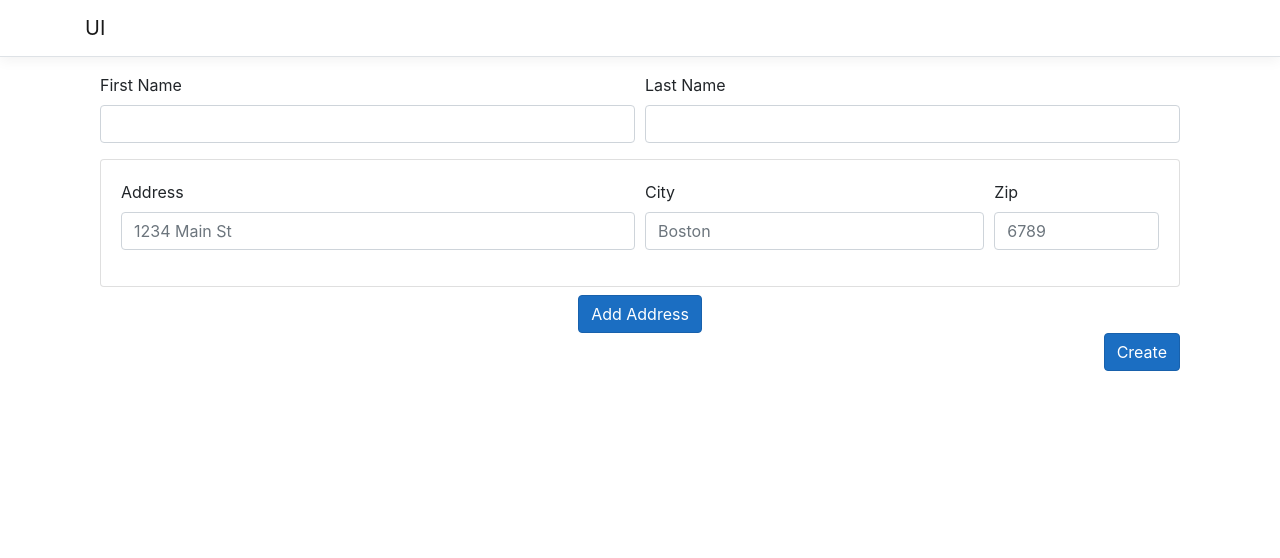
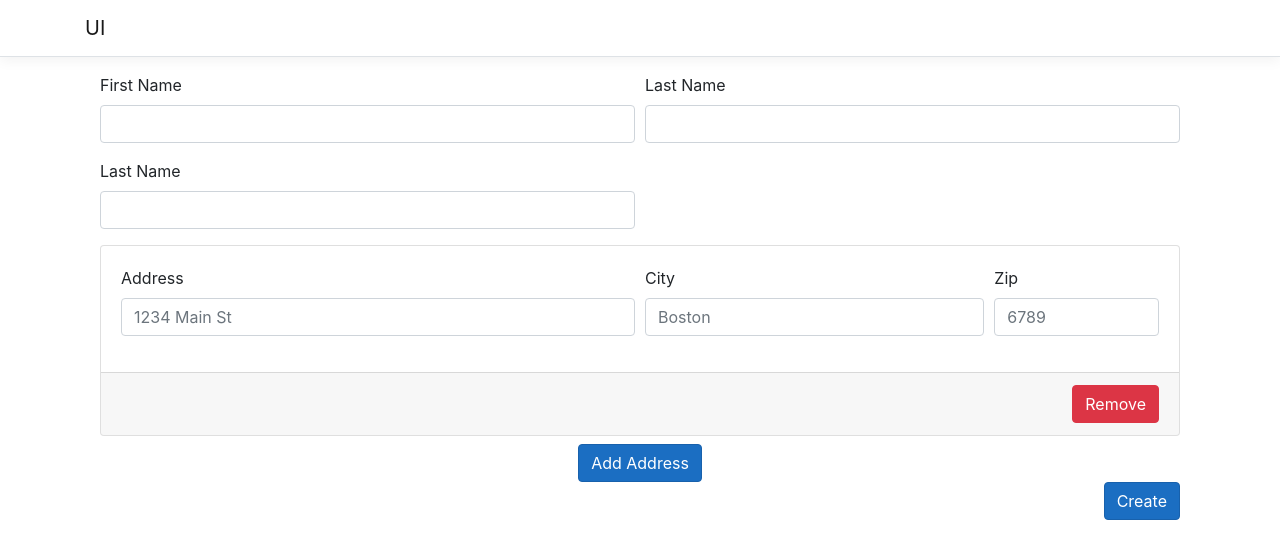
Before and after one commit to kudchikarsk/cqrs-demo, an Angular app in the folder UI/ClientApp/: page /add-customer in a window 1280 px wide. Shown: the top 558 px of the page. Built offline with nearby package versions, Linux system fonts and the light colour scheme.

Commit message:
fix add and edit customer

```diff
--- a/UI/ClientApp/src/app/add-customer/add-customer.component.html
+++ b/UI/ClientApp/src/app/add-customer/add-customer.component.html
@@ -8,6 +8,11 @@
       <div class="form-group col-md-6">
         <label for="lastName">Last Name</label>
         <input type="text" class="form-control" id="lastName" [(ngModel)]="customer.lastName" name="lastName">
+      </div>
+
+      <div class="form-group col-md-6">
+        <label for="age">Last Name</label>
+        <input type="number" class="form-control" id="age" [(ngModel)]="customer.age" name="age">
       </div>
     </div>
 
@@ -33,6 +38,9 @@
         </div>
 
       </div>
+      <div class="card-footer">
+        <button type="submit" class="btn btn-danger float-right" (click)="removeAddress(address)">Remove</button>
+      </div>
     </div>
     <button class="btn btn-primary d-block mx-auto" (click)="addAddress()">Add Address</button>
     <button type="submit" class="btn btn-primary float-right" (click)="create()">Create</button>
--- a/UI/ClientApp/src/app/add-customer/add-customer.component.ts
+++ b/UI/ClientApp/src/app/add-customer/add-customer.component.ts
@@ -22,6 +22,13 @@ export class AddCustomerComponent implements OnInit {
         this.customer.addresses.push({});
     }
 
+    removeAddress(address) {
+        let index = this.customer.addresses.indexOf(address);
+        if (index > -1) {
+            this.customer.addresses.splice(index, 1);
+        }
+    }
+
     create() {
         this.customerService.create(this.customer)
             .subscribe((data) => {
--- a/UI/ClientApp/src/app/edit-customer/edit-customer.component.html
+++ b/UI/ClientApp/src/app/edit-customer/edit-customer.component.html
@@ -8,6 +8,10 @@
       <div class="form-group col-md-6">
         <label for="lastName">Last Name</label>
         <input type="text" class="form-control" id="lastName" [(ngModel)]="customer.lastName" name="lastName">
+      </div>
+      <div class="form-group col-md-6">
+        <label for="age">Last Name</label>
+        <input type="number" class="form-control" id="age" [(ngModel)]="customer.age" name="age">
       </div>
     </div>
 
@@ -33,6 +37,9 @@
         </div>
 
       </div>
+      <div class="card-footer">
+        <button type="submit" class="btn btn-danger float-right" (click)="removeAddress(address)">Remove</button>
+      </div>
     </div>
     <button class="btn btn-primary d-block mx-auto" (click)="addAddress()">Add Address</button>
     <button type="submit" class="btn btn-primary float-right" (click)="save()">Save</button>
--- a/UI/ClientApp/src/app/edit-customer/edit-customer.component.ts
+++ b/UI/ClientApp/src/app/edit-customer/edit-customer.component.ts
@@ -23,6 +23,17 @@ export class EditCustomerComponent implements OnInit {
             });
     }
 
+    addAddress() {
+        this.customer.addresses.push({});
+    }
+
+    removeAddress(address) {
+        let index = this.customer.addresses.indexOf(address);
+        if (index > -1) {
+            this.customer.addresses.splice(index,1);
+        }
+    }
+
     save() {
         this.customerService.update(this.route.snapshot.params.id, this.customer)
             .subscribe(() => {
--- a/UI/ClientApp/src/app/home/home.component.html
+++ b/UI/ClientApp/src/app/home/home.component.html
@@ -8,16 +8,16 @@
       <thead>
         <tr>
           <th scope="col">#</th>
-          <th scope="col">First</th>
-          <th scope="col">Last</th>
+          <th scope="col">Name</th>
+          <th scope="col">Age</th>
           <th scope="col">Actions</th>
         </tr>
       </thead>
       <tbody>
         <tr *ngFor="let customer of customers; let i = index">
           <th scope="row">{{i+1}}</th>
-          <td>{{customer.firstName}}</td>
-          <td>{{customer.lastName}}</td>
+          <td>{{customer.firstName}} {{customer.lastName}}</td>
+          <td>{{customer.age}}</td>
           <td>
             <a [routerLink]="['/edit-customer', customer.id]" class="btn btn-primary mr-2">Edit</a>
             <button class="btn btn-danger mr-2" (click)="delete(customer)">Delete</button>
```
